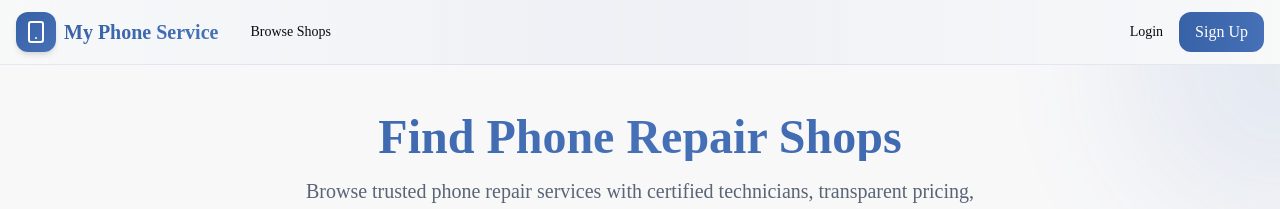
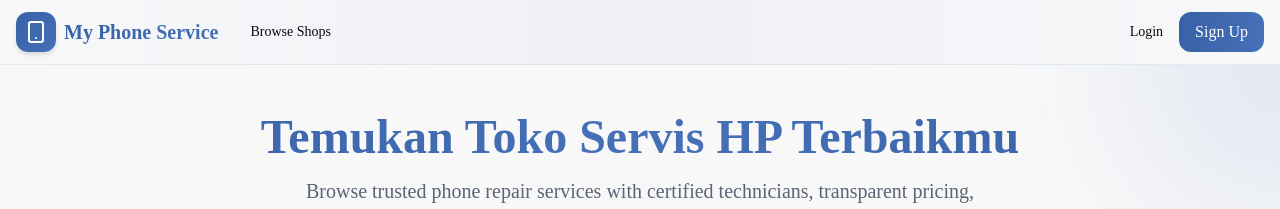
Before and after one commit to pandaterbang/v0-phone-service-app, a Next.js app: page / in a window 1280 px wide. Shown: the top 209 px of the page. Built offline with nearby package versions, Linux system fonts and the light colour scheme; no server answers; the database is empty.

Commit message:
Translate header text to Indonesian

```diff
--- a/app/page.tsx
+++ b/app/page.tsx
@@ -23,7 +23,7 @@ export default async function Home() {
         <div className="container relative mx-auto px-4 py-12">
           <div className="mb-12 text-center">
             <h1 className="text-5xl font-bold bg-gradient-to-r from-primary via-accent to-primary bg-clip-text text-transparent mb-4">
-              Find Phone Repair Shops
+              Temukan Toko Servis HP Terbaikmu
             </h1>
             <p className="text-xl text-muted-foreground max-w-2xl mx-auto">
               Browse trusted phone repair services with certified technicians, transparent pricing, and fast turnaround times
```
